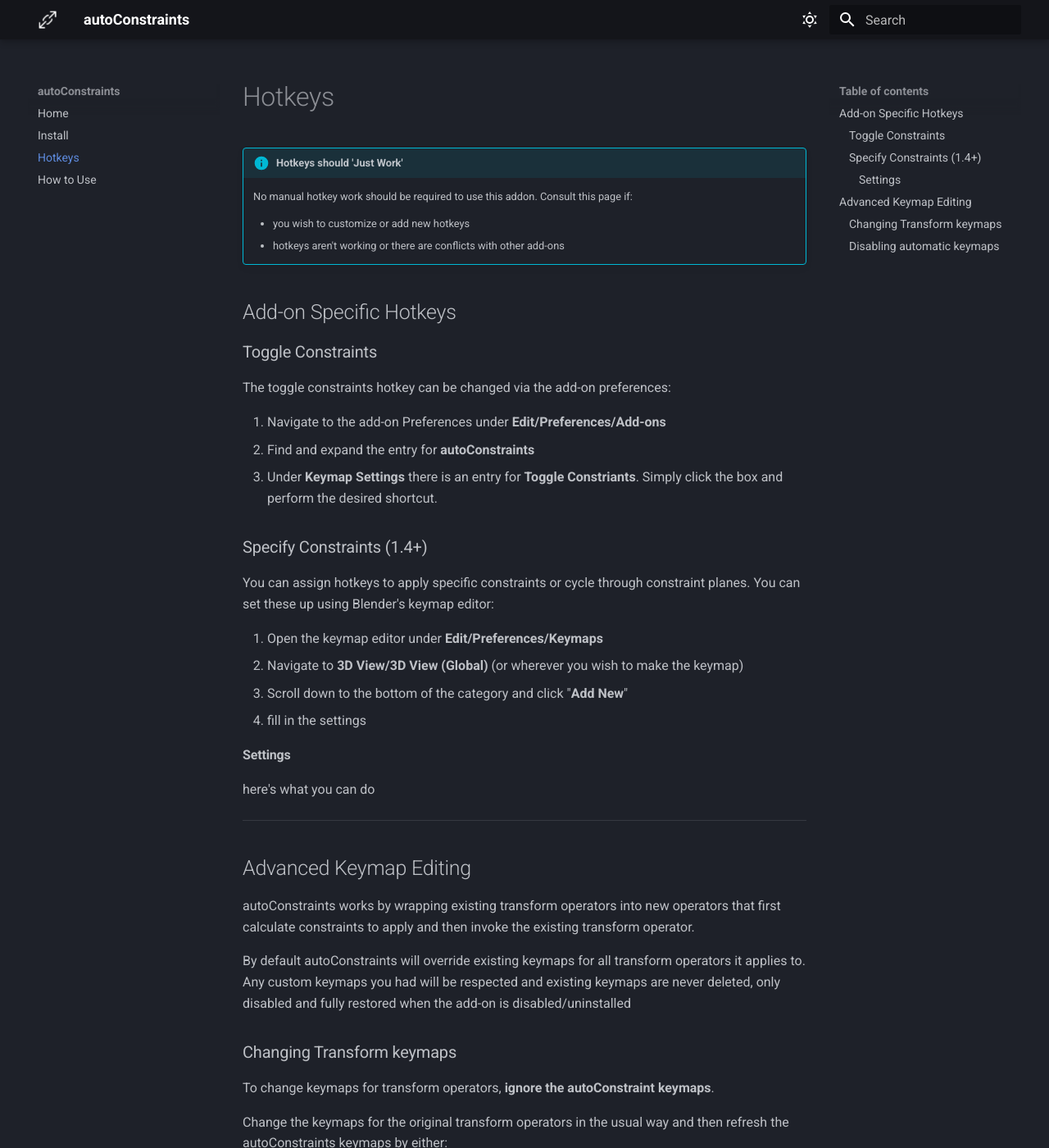
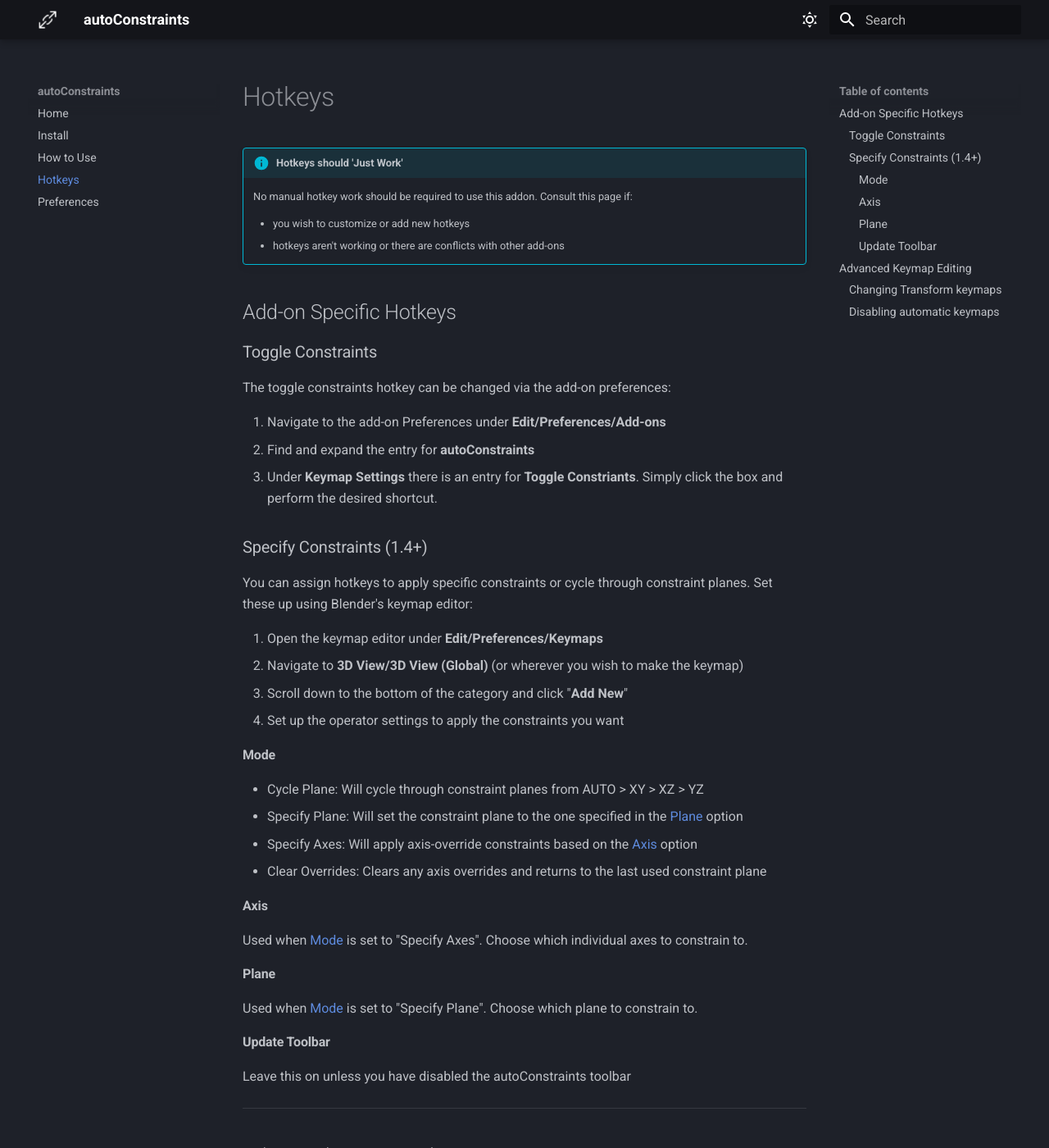
Before and after one commit to SpaghetMeNot/autoconstraints, an MkDocs documentation site: the page built from docs/hotkeys.md, in a window 1280 px wide and 1400 px high. Shown: the whole window at 82% size. Built offline with MkDocs 1.6.1 and Material for MkDocs 9.7.7, drawn with Linux system fonts in a browser that asks for light colours; some web fonts are replaced.

Commit message:
How to use progress, site ordering and polishing overview page

```diff
--- a/docs/hotkeys.md
+++ b/docs/hotkeys.md
@@ -14,14 +14,28 @@
 3. Under **Keymap Settings** there is an entry for **Toggle Constriants**. Simply click the box and perform the desired shortcut.
 
 ### Specify Constraints (1.4+)
-You can assign hotkeys to apply specific constraints or cycle through constraint planes. You can set these up using Blender's keymap editor:
+You can assign hotkeys to apply specific constraints or cycle through constraint planes. Set these up using Blender's keymap editor:
 
 1. Open the keymap editor under **Edit/Preferences/Keymaps**
 2. Navigate to **3D View/3D View (Global)** (or wherever you wish to make the keymap)
 3. Scroll down to the bottom of the category and click "**Add New**"
-4. fill in the settings
-#### Settings
-here's what you can do
+4. Set up the operator settings to apply the constraints you want
+
+#### Mode
+
+- Cycle Plane: Will cycle through constraint planes from AUTO > XY > XZ > YZ
+- Specify Plane: Will set the constraint plane to the one specified in the [Plane](#plane) option
+- Specify Axes: Will apply axis-override constraints based on the [Axis](#axis) option
+- Clear Overrides: Clears any axis overrides and returns to the last used constraint plane
+
+#### Axis
+Used when [Mode](#mode) is set to "Specify Axes". Choose which individual axes to constrain to.
+
+#### Plane
+Used when [Mode](#mode) is set to "Specify Plane". Choose which plane to constrain to.
+
+#### Update Toolbar
+Leave this on unless you have disabled the autoConstraints toolbar
 
 
 ----
--- a/mkdocs.yml
+++ b/mkdocs.yml
@@ -4,8 +4,9 @@
 nav:
   - Home: index.md
   - Install: install.md
+  - How to Use: using_autoConstraints.md
   - Hotkeys: hotkeys.md
-  - How to Use: using_autoConstraints.md
+  - Preferences: preferences.md
 
 theme:
   name: material
@@ -54,6 +55,7 @@
       alternate_style: true
   - admonition
   - pymdownx.details
+  - pymdownx.keys
 
 extra:
   social:
@@ -68,3 +70,17 @@
 
 plugins:
   - search
+  - glightbox:
+      touchNavigation: true
+      loop: false
+      effect: zoom
+      slide_effect: slide
+      width: auto
+      height: auto
+      zoomable: true
+      draggable: true
+      auto_caption: false
+      caption_position: bottom
+      background: black
+      shadow: true
+      manual: false
```
Also changed, not shown: docs/index.md (+16 -8 lines), docs/install.md (+2 -2 lines), docs/preferences.md (added, +2 -0 lines), docs/using_autoConstraints.md (+41 -6 lines), docs/assets/AC_AUTO.png (added), docs/assets/AC_XY.png (added), docs/assets/AC_XZ.png (added), docs/assets/AC_YZ.png (added), docs/assets/autoConstraints_banner_1_3_2_1_small.png (added), docs/assets/color_icons.png (added), docs/assets/override_constraints.png (added), docs/assets/plane_orientation.png (added).
